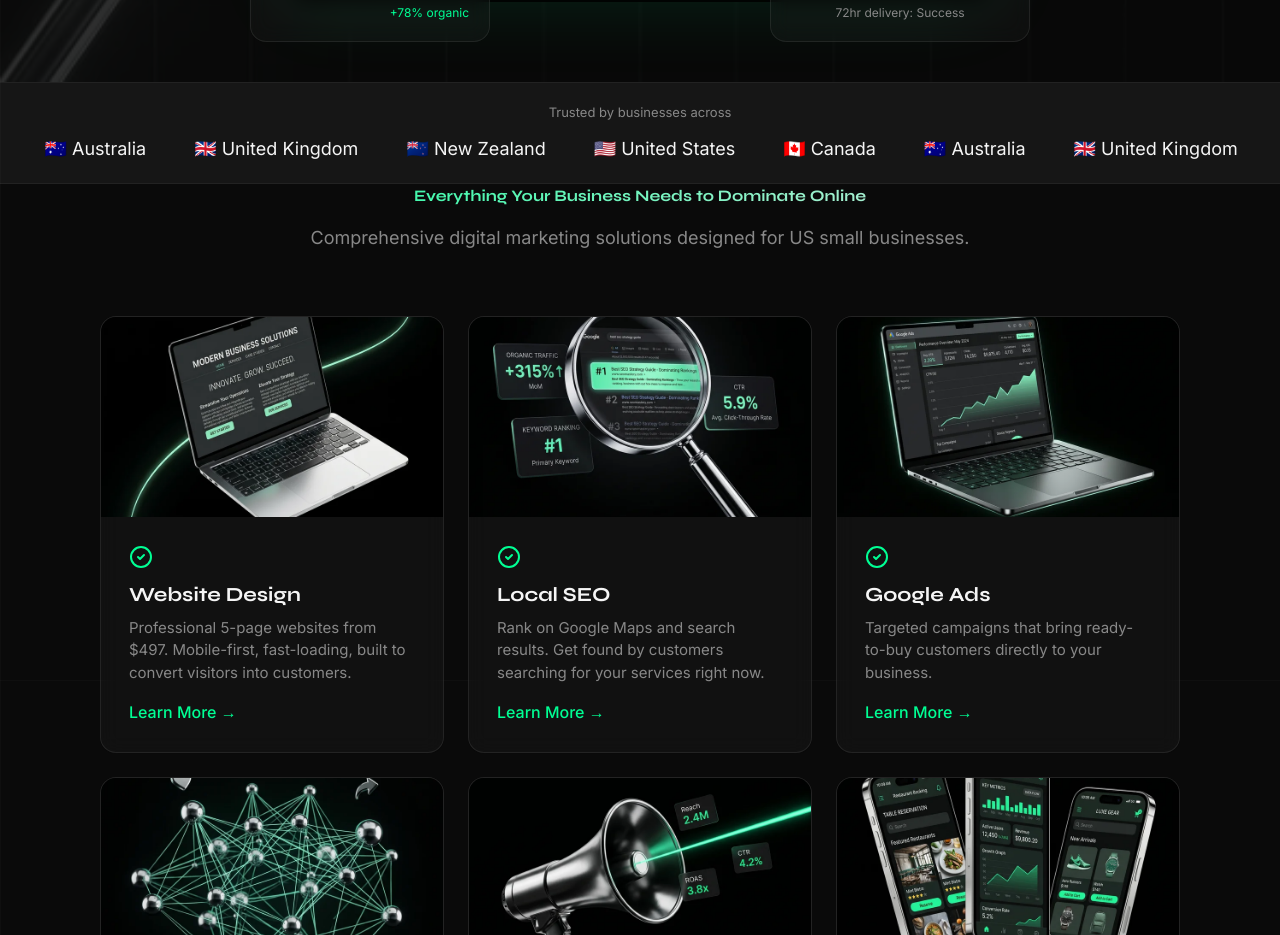
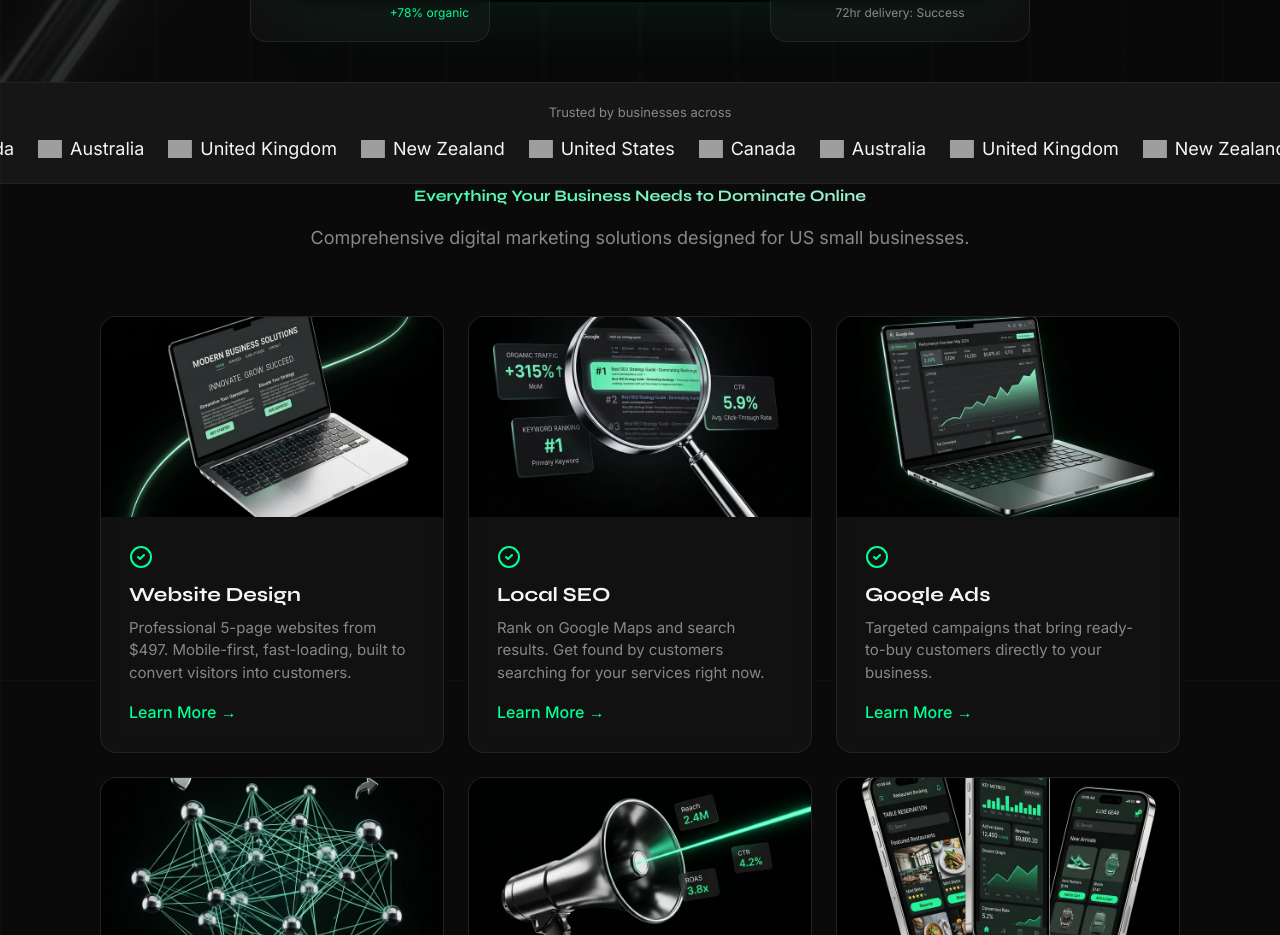
Before and after one commit to rankbuildgrow/rankbuildgrow-agency, a React (Vite) app: page / in a window 1280 px wide. Shown: the part 1720-2655 px from the top of the page. Built offline with nearby package versions, Linux system fonts and the light colour scheme; grey boxes are pictures that could not be loaded.

Commit message:
fix: SVG country flags for cross-platform compatibility

```diff
--- a/src/pages/Home.jsx
+++ b/src/pages/Home.jsx
@@ -55,9 +55,23 @@ export default function Home() {
         <p className="font-inter text-[13px] text-[#888888] mb-3">Trusted by businesses across</p>
         <div className="w-full overflow-hidden flex whitespace-nowrap">
           <div className="animate-marquee flex gap-12 items-center text-[#F5F5F5] font-inter text-lg">
-            {["🇺🇸 United States", "🇨🇦 Canada", "🇦🇺 Australia", "🇬🇧 United Kingdom", "🇳🇿 New Zealand", "🇺🇸 United States", "🇨🇦 Canada", "🇦🇺 Australia", "🇬🇧 United Kingdom", "🇳🇿 New Zealand"].map((c, i) => (
-              <span key={i} className="flex items-center gap-2">{c}</span>
-            ))}
+            {[
+              { flag: "us", name: "United States" },
+              { flag: "ca", name: "Canada" },
+              { flag: "au", name: "Australia" },
+              { flag: "gb", name: "United Kingdom" },
+              { flag: "nz", name: "New Zealand" },
+              { flag: "us", name: "United States" },
+              { flag: "ca", name: "Canada" },
+              { flag: "au", name: "Australia" },
+              { flag: "gb", name: "United Kingdom" },
+              { flag: "nz", name: "New Zealand" },
+             ].map((c, i) => (
+               <span key={i} className="flex items-center gap-2">
+                <img src={`https://flagcdn.com/24x18/${c.flag}.png`} alt={c.name} width="24" height="18" />
+                {c.name}
+               </span>
+             ))}
           </div>
         </div>
       </section>
```
